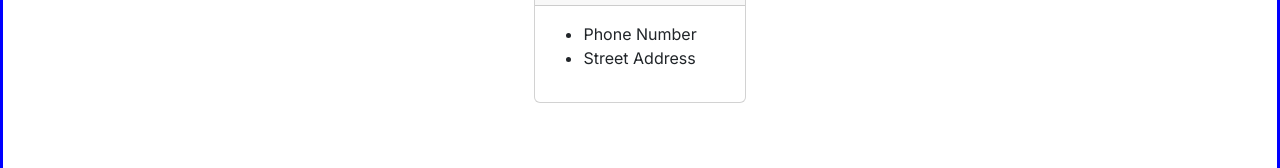
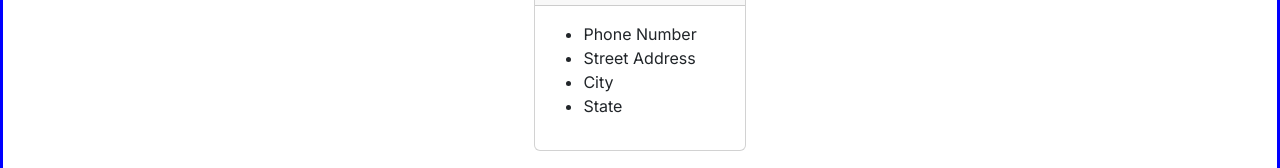
Before and after one commit to BenjaminBrandon/Contacts_app, a Next.js app: page / in a window 1280 px wide. Shown: the part 135-303 px from the top of the page. Built offline with nearby package versions, Linux system fonts and the light colour scheme.

Commit message:
refining address card for contact

```diff
--- a/src/app/Contacts/Contacts.tsx
+++ b/src/app/Contacts/Contacts.tsx
@@ -22,6 +22,8 @@ const Contacts = () => {
             <ul>
               <li>Phone Number</li>
               <li>Street Address</li>
+              <li>City</li>
+              <li>State</li>
             </ul>
           </CardBody>
         </Card>
```
